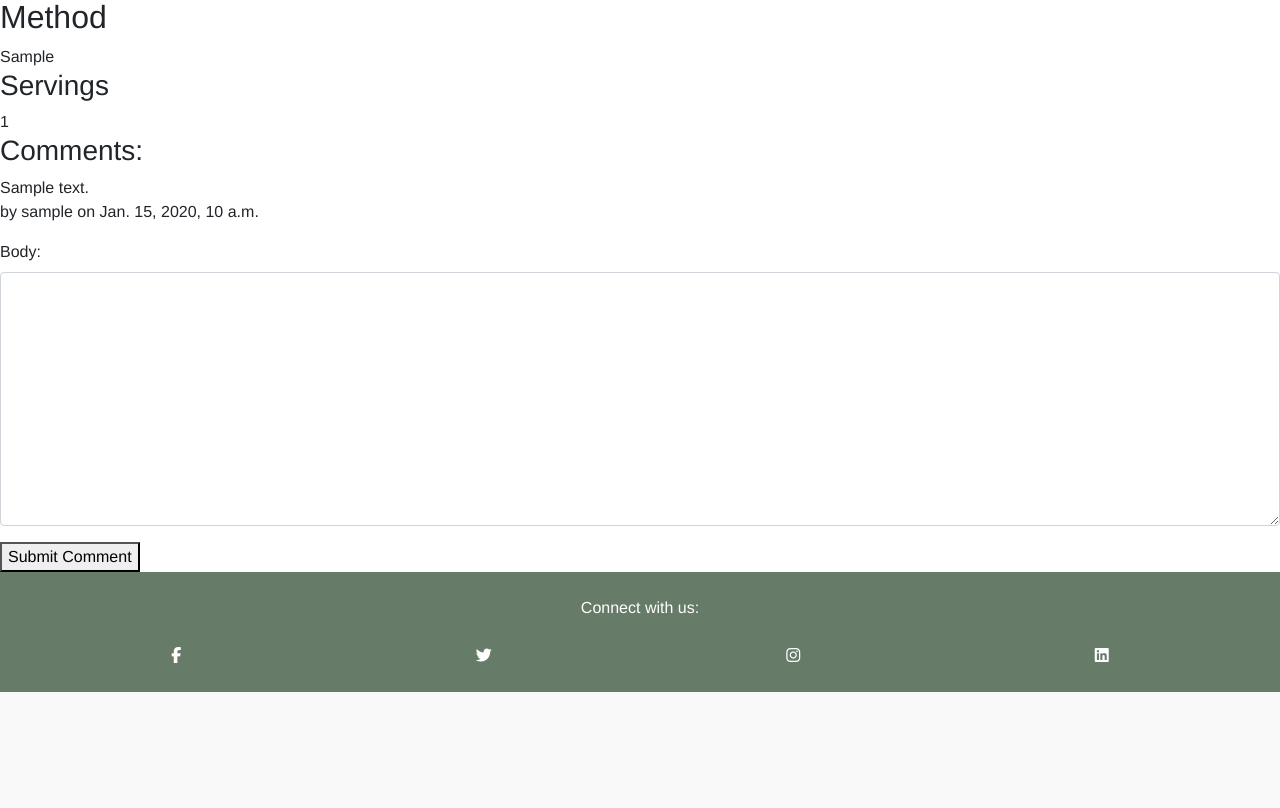
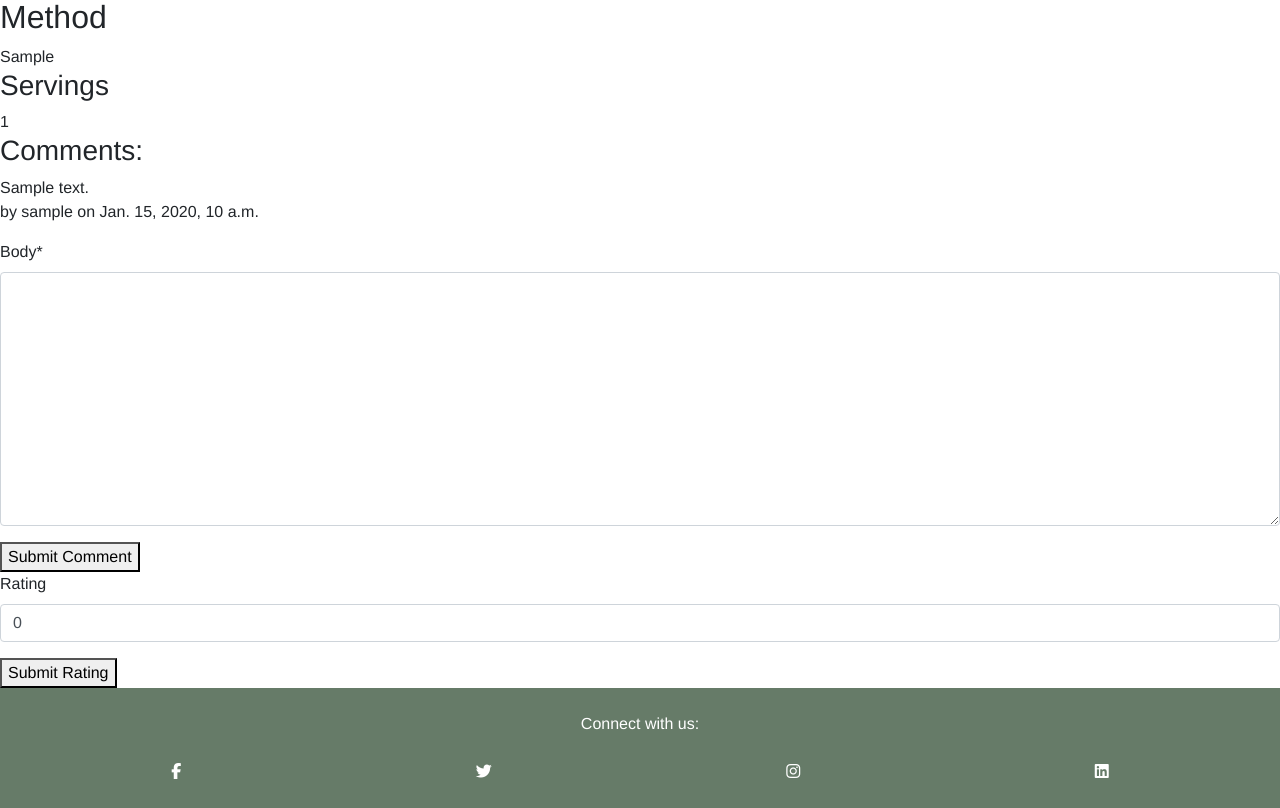
Before and after one commit to Gkicks/sprout, a Django app: a page that uses templates/base.html in a window 1280 px wide. Shown: the part 1554-2362 px from the top of the page. Before the commit the page ends 2246 px from the top, so only its background shows below. Run offline with Django 4.2, Linux system fonts and the light colour scheme; tables that the repository leaves empty hold one stand-in row (values such as "Sample post"); some libraries are stand-ins or nearby versions.

Commit message:
add form for user to add rating

```diff
--- a/blog/forms.py
+++ b/blog/forms.py
@@ -1,8 +1,5 @@
 from .models import Recipe, Comment, Rating
 from django import forms
-# from crispy_forms.helper import FormHelper
-# from crispy_forms.layout import Layout, submit
-# from crispy_forms.bootstrap import FormActions
 
 
 class RecipeForm(forms.ModelForm):
--- a/blog/templates/blog/recipe_detail.html
+++ b/blog/templates/blog/recipe_detail.html
@@ -48,10 +48,22 @@
 <form id="commentForm" method="POST" action='' enctype="multipart/form-data">
     <div>
         {% csrf_token %}
-        <!-- {{ comment_form | crispy }} -->
-        {{ comment_form.as_p }}
+        {{ comment_form | crispy }}
+        <!-- {{ comment_form.as_p }} -->
     </div>
-    <button id="form-submit-button" type="submit">Submit Comment</button>
+    <button id="form-submit-button" type="submit" name="comment-submit">Submit Comment</button>
+</form>
+{% for rating in ratings %}
+<!-- {{ comments }} -->
+<p>Average: {{ average }}</p>
+{% endfor %}
+<form id="RatingForm" method="POST" action='' enctype="multipart/form-data">
+    <div>
+        {% csrf_token %}
+        {{ rating_form | crispy }}
+        <!-- {{ comment_form.as_p }} -->
+    </div>
+    <button id="form-submit-button" type="submit" name="rating-submit">Submit Rating</button>
 </form>
 
 {% endblock content %}
--- a/blog/views.py
+++ b/blog/views.py
@@ -4,9 +4,10 @@ from .models import Recipe, Comment, Rating
 from .forms import RecipeForm, CommentForm, RatingForm
 from django.contrib import messages
 from django.contrib.auth.mixins import LoginRequiredMixin, UserPassesTestMixin
-from django.views.generic.edit import CreateView, UpdateView, DeleteView, FormMixin
+from django.views.generic.edit import CreateView, UpdateView, DeleteView
 from django.http import HttpResponseRedirect
 from django.urls import reverse, reverse_lazy
+from django.db.models import Avg
 
 
 class RecipeList(generic.ListView):
@@ -29,9 +30,10 @@ class RecipeDetailView(generic.DetailView):
     model = Recipe
 
     def get(self, request, slug, *args, **kwargs):
-        queryset = Recipe.objects.filter(approved=True)
+        queryset = Recipe.objects.all()
         recipe = get_object_or_404(queryset, slug=slug)
         comments = recipe.comments.all().order_by("created_on")
+        # ratings = Rating.objects.all()
 
         return render(
             request,
@@ -39,26 +41,45 @@ class RecipeDetailView(generic.DetailView):
             {
                 "recipe": recipe,
                 "comments": comments,
-                "comment_form": CommentForm()
+                "comment_form": CommentForm(),
+                "rating_form": RatingForm(),
             },
         )
 
     def post(self, request, slug, *args, **kwargs):
-        queryset = Recipe.objects.filter(approved=True)
+        queryset = Recipe.objects.all()
         recipe = get_object_or_404(queryset, slug=slug)
         comments = recipe.comments.all().order_by("created_on")
         comment_form = CommentForm(data=request.POST)
-        if comment_form.is_valid():
-            comment = comment_form.save(commit=False)
-            comment.recipe = recipe
-            comment.author = self.request.user
-            comment.save()
-            messages.success(
-                self.request,
-                'Comment submitted and awaiting approval')
-            comment_form = CommentForm()
+        rating_form = RatingForm(data=request.POST)
+        comment = None
+        rating = None
+        if request.method == 'POST' and 'comment-submit' in request.POST:
+            rating = None
+            if comment_form.is_valid():
+                comment = comment_form.save(commit=False)
+                comment.recipe = recipe
+                comment.author = self.request.user
+                comment.save()
+                messages.success(
+                    self.request,
+                    'Comment submitted and awaiting approval')
+                rating_form = RatingForm()
+                comment_form = CommentForm()
+        elif request.method == 'POST' and 'rating-submit' in request.POST:
+            if rating_form.is_valid():
+                rating = rating_form.save(commit=False)
+                rating.recipe = recipe
+                rating.save()
+                messages.success(
+                    self.request,
+                    'Thank you for rating this recipe')
+                comment_form = CommentForm()
+                rating_form = RatingForm()
         else:
             comment_form = CommentForm()
+            rating_form = RatingForm()
+            print('Rating Not Saved')
 
         return render(
             request,
@@ -67,9 +88,53 @@ class RecipeDetailView(generic.DetailView):
                 "recipe": recipe,
                 "comments": comments,
                 "comment_form": comment_form,
+                "rating": rating,
+                "rating_form": rating_form,
             },
         )
 
+    # def rating_average(request):
+    #     queryset = Recipe.objects.all()
+    #     recipe = get_object_or_404(queryset, slug=slug)
+    #     ratings = recipe.ratings.all()
+    #     average = Recipe.objects.aggregate(Avg('rating'))
+    #     print('average')
+
+    #     return render(
+    #         request,
+    #         "blog/recipe_detail.html",
+    #         {
+    #             "recipe": recipe,
+    #             "average": average['avg_integer_field']
+    #         }
+    #     )
+
+    # def post_rating(self, request, slug, *args, **kwargs):
+    #     queryset = Recipe.objects.filter(approved=True)
+    #     recipe = get_object_or_404(queryset, slug=slug)
+    #     # comments = recipe.comments.all().order_by("created_on")
+    #     rating_form = RatingForm(data=request.POST)
+    #     if rating_form.is_valid():
+    #         rating = rating_form.save(commit=False)
+    #         rating.recipe = recipe
+    #         # comment.author = self.request.user
+    #         rating.save()
+    #         messages.success(
+    #             self.request,
+    #             'Thank you for rating this recipe')
+    #         rating_form = RatingForm()
+    #     else:
+    #         rating_form = RatingForm()
+
+    #     return render(
+    #         request,
+    #         "blog/recipe_detail.html",
+    #         {
+    #             "recipe": recipe,
+    #             "rating": rating,
+    #             "rating_form": rating_form,
+    #         },
+    #     )
 
 # def comment_form(request):
 #     if request.method == 'POST':
--- a/requirements.txt
+++ b/requirements.txt
@@ -6,7 +6,9 @@ dj3-cloudinary-storage==0.0.6
 Django==4.2.8
 django-allauth==0.57.0
 django-autoslug==1.9.9
+django-braces==1.15.0
 django-crispy-forms==2.1
+django-model-utils==4.3.1
 gunicorn==20.1.0
 oauthlib==3.2.2
 psycopg2==2.9.9
@@ -14,5 +16,6 @@ PyJWT==2.8.0
 python3-openid==3.2.0
 requests-oauthlib==1.3.1
 sqlparse==0.4.4
+swapper==1.3.0
 urllib3==1.26.15
 whitenoise==5.3.0
--- a/sprout/settings.py
+++ b/sprout/settings.py
@@ -51,6 +51,7 @@ INSTALLED_APPS = [
     'crispy_forms',
     'crispy_bootstrap5',
     'cloudinary',
+    'star_ratings',
     'blog',
 ]
 
--- a/templates/base.html
+++ b/templates/base.html
@@ -141,11 +141,11 @@
       </div>
     </section>
 
+    <!-- Bootstrap core JS-->
+    <script src="https://cdn.jsdelivr.net/npm/bootstrap@5.2.3/dist/js/bootstrap.bundle.min.js"></script>
+
     <!-- custom js -->
     <script src="{% static 'js/script.js' %}"></script>
-
-    <!-- Bootstrap core JS-->
-    <script src="https://cdn.jsdelivr.net/npm/bootstrap@5.2.3/dist/js/bootstrap.bundle.min.js"></script>
 
     <!-- font awesome script -->
     <script
```
